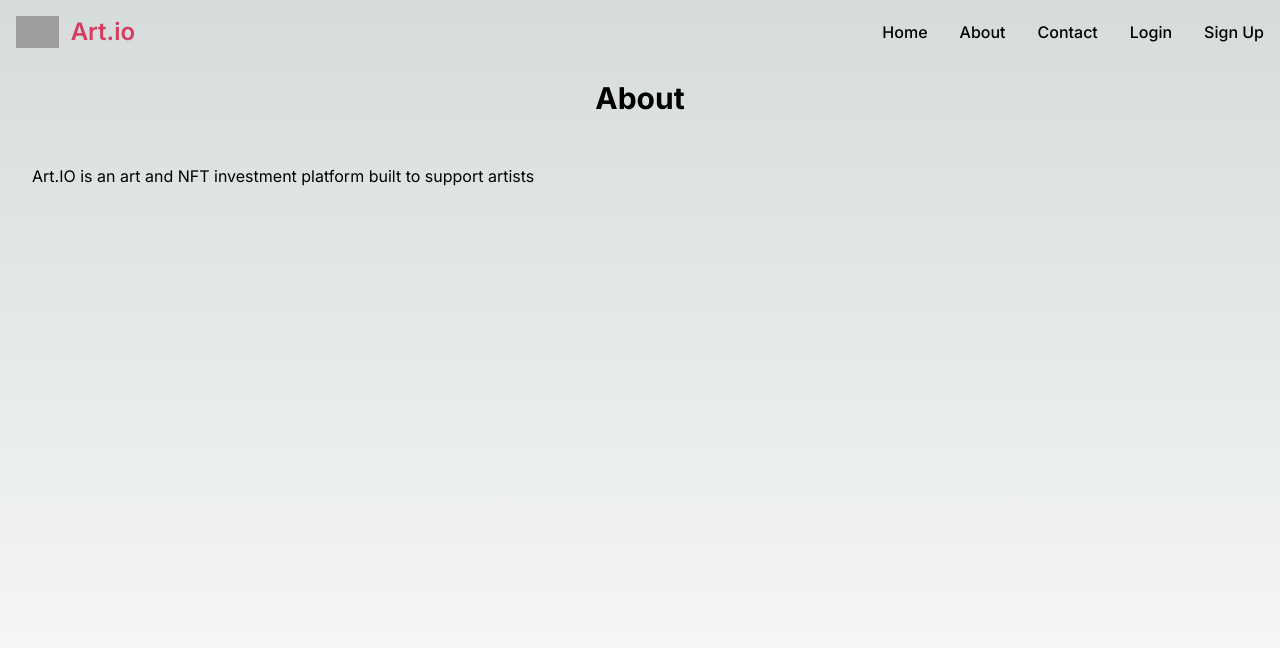
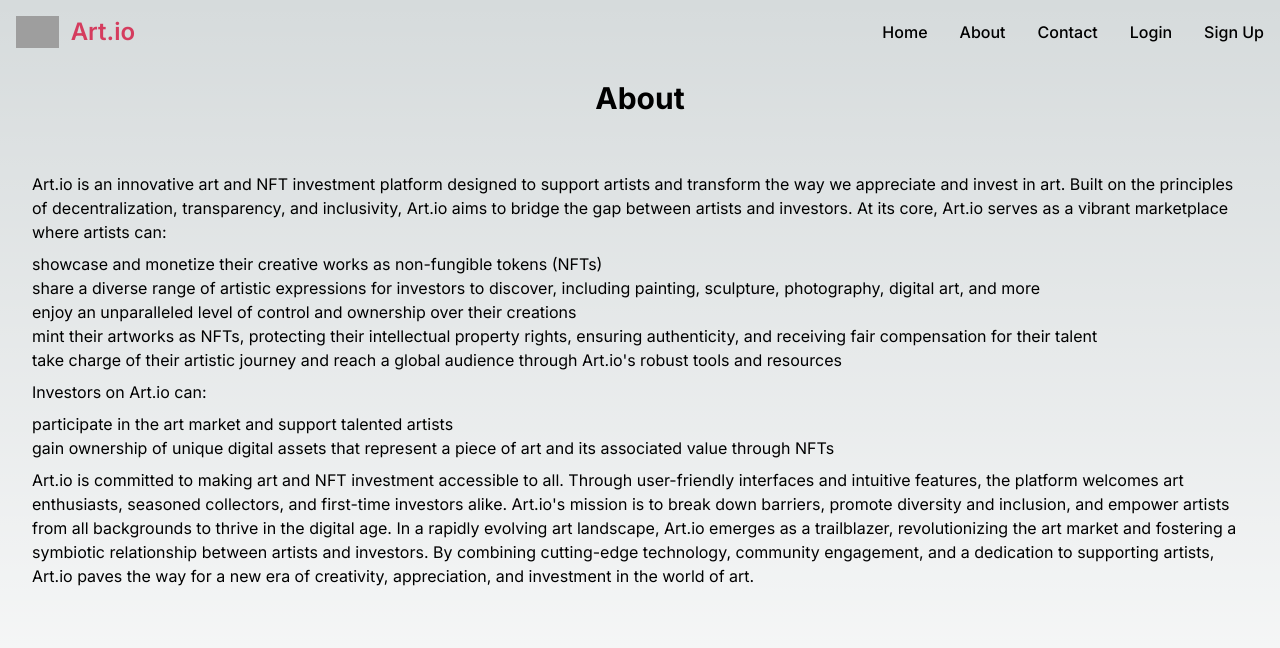
Before and after one commit to christinaly19/art.io, a Next.js app in the folder eth/: page /about in a window 1280 px wide. Shown: the top 648 px of the page. Built offline with nearby package versions, Linux system fonts and the light colour scheme; grey boxes are pictures that could not be loaded.

Commit message:
Update about.tsx

```diff
--- a/eth/app/about/page.tsx
+++ b/eth/app/about/page.tsx
@@ -2,9 +2,61 @@ export default function About() {
   return (
     <article className="bg-blue-100 min-h-screen w-full">
       <div className="text-white p-4 text-center text-3xl font-bold">About</div>
-      <h2 className="p-8">
-        Art.IO is an art and NFT investment platform built to support artists
-      </h2>
+      <div className="p-8">
+        <div className="py-2">
+          Art.io is an innovative art and NFT investment platform designed to
+          support artists and transform the way we appreciate and invest in art.
+          Built on the principles of decentralization, transparency, and
+          inclusivity, Art.io aims to bridge the gap between artists and
+          investors. At its core, Art.io serves as a vibrant marketplace where
+          artists can:
+        </div>
+        <ul>
+          <li>
+            showcase and monetize their creative works as non-fungible tokens
+            (NFTs)
+          </li>
+          <li>
+            share a diverse range of artistic expressions for investors to
+            discover, including painting, sculpture, photography, digital art,
+            and more
+          </li>
+          <li>
+            enjoy an unparalleled level of control and ownership over their
+            creations
+          </li>
+          <li>
+            mint their artworks as NFTs, protecting their intellectual property
+            rights, ensuring authenticity, and receiving fair compensation for
+            their talent
+          </li>
+          <li>
+            take charge of their artistic journey and reach a global audience
+            through Art.io's robust tools and resources
+          </li>
+        </ul>
+        <h2 className="py-2">Investors on Art.io can:</h2>
+        <ul>
+          <li>participate in the art market and support talented artists</li>
+          <li>
+            gain ownership of unique digital assets that represent a piece of
+            art and its associated value through NFTs
+          </li>
+        </ul>
+        <h2 className="py-2">
+          Art.io is committed to making art and NFT investment accessible to
+          all. Through user-friendly interfaces and intuitive features, the
+          platform welcomes art enthusiasts, seasoned collectors, and first-time
+          investors alike. Art.io's mission is to break down barriers, promote
+          diversity and inclusion, and empower artists from all backgrounds to
+          thrive in the digital age. In a rapidly evolving art landscape, Art.io
+          emerges as a trailblazer, revolutionizing the art market and fostering
+          a symbiotic relationship between artists and investors. By combining
+          cutting-edge technology, community engagement, and a dedication to
+          supporting artists, Art.io paves the way for a new era of creativity,
+          appreciation, and investment in the world of art.
+        </h2>
+      </div>
     </article>
   );
 }
```
